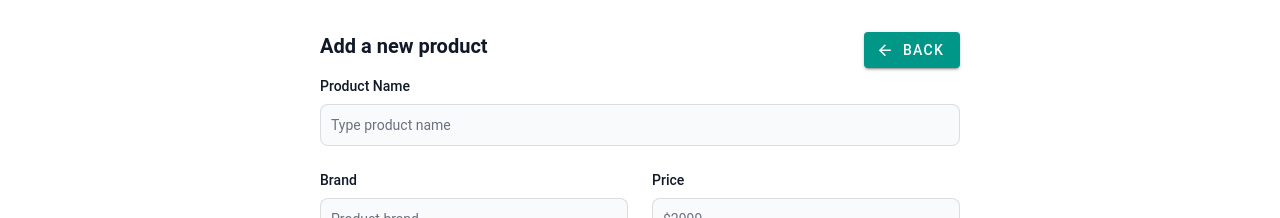
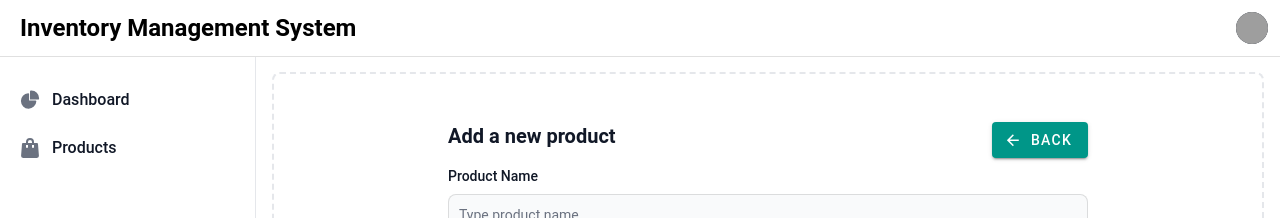
Before and after one commit to mm-saiful6854/ims, a Vue app: page /product-create in a window 1280 px wide. Shown: the top 218 px of the page. Built offline with nearby package versions, Linux system fonts and the light colour scheme; grey boxes are pictures that could not be loaded; the HTML template or start-up script is replaced by a standard one.

Commit message:
product create from take into main layout

```diff
--- a/src/router/index.js
+++ b/src/router/index.js
@@ -7,8 +7,8 @@ const PasswordForget = () => import('../views/PasswordForget.vue');
 const PasswordReset = () => import('../views/PasswordReset.vue');
 
 const Dashboard = () => import('../views/Dashboard.vue');
-const Products = () => import('../views/Products.vue');
-const ProductsCreate = () => import('../components/Product/CreateProduct.vue');
+const ProductList = () => import('../views/ProductList.vue');
+const ProductsCreate = () => import('../views/CreateProduct.vue');
 
 const router = createRouter({
   history: createWebHistory(import.meta.env.BASE_URL),
@@ -50,7 +50,7 @@ const router = createRouter({
     {
       path: '/products',
       name: 'products',
-      component: Products
+      component: ProductList
     },
     {
       path: '/product-create',
--- /dev/null
+++ b/src/views/CreateProduct.vue
@@ -0,0 +1,14 @@
+<script setup>
+    import CreateProduct from '../components/Product/CreateProduct.vue';
+    import Layout from '../components/Layout.vue';
+</script>
+
+<template>
+    <Layout>
+        <CreateProduct/>
+    </Layout>
+</template>
+
+<style scoped>
+
+</style>
```
Also changed, not shown: src/views/ProductList.vue (renamed from src/views/Products.vue).
